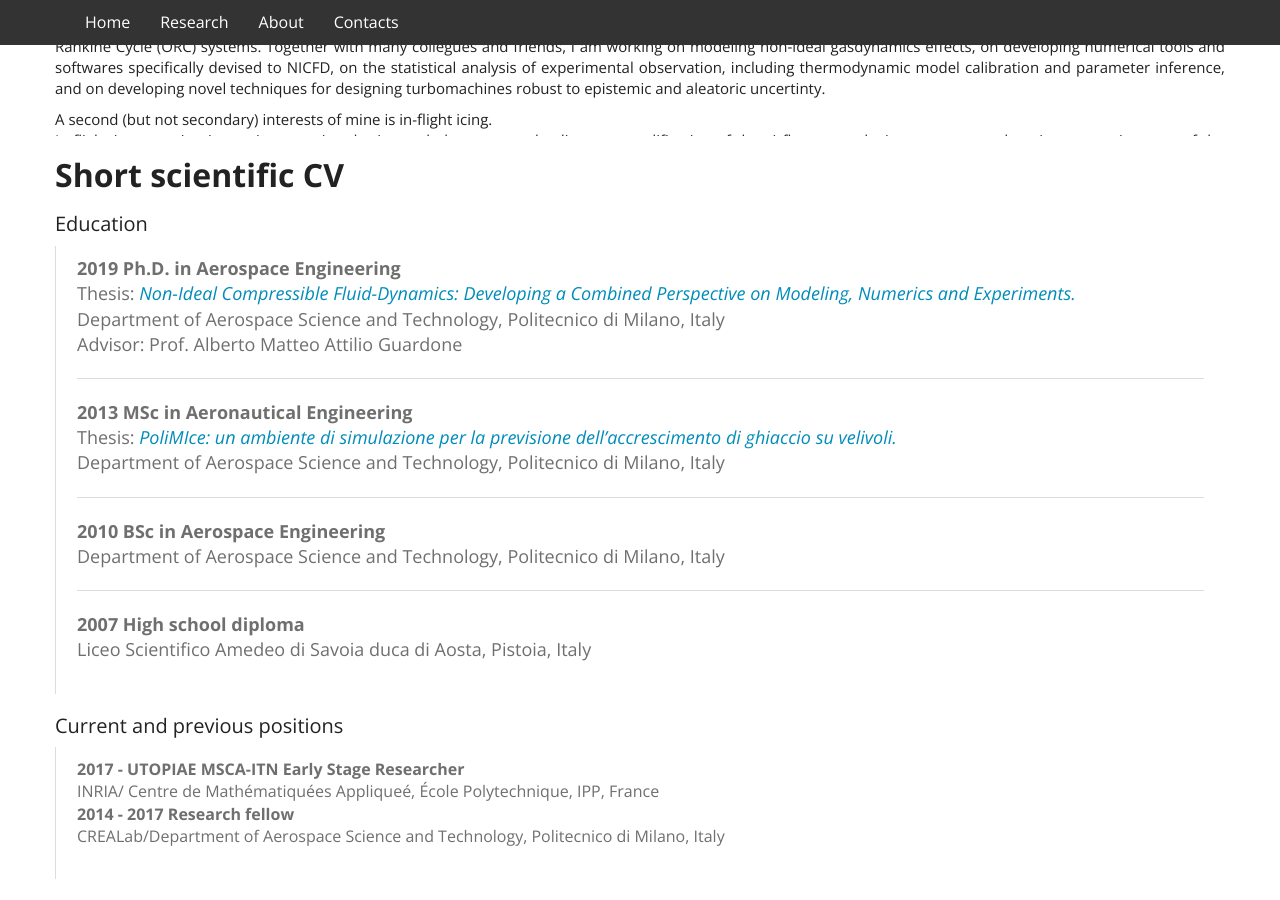
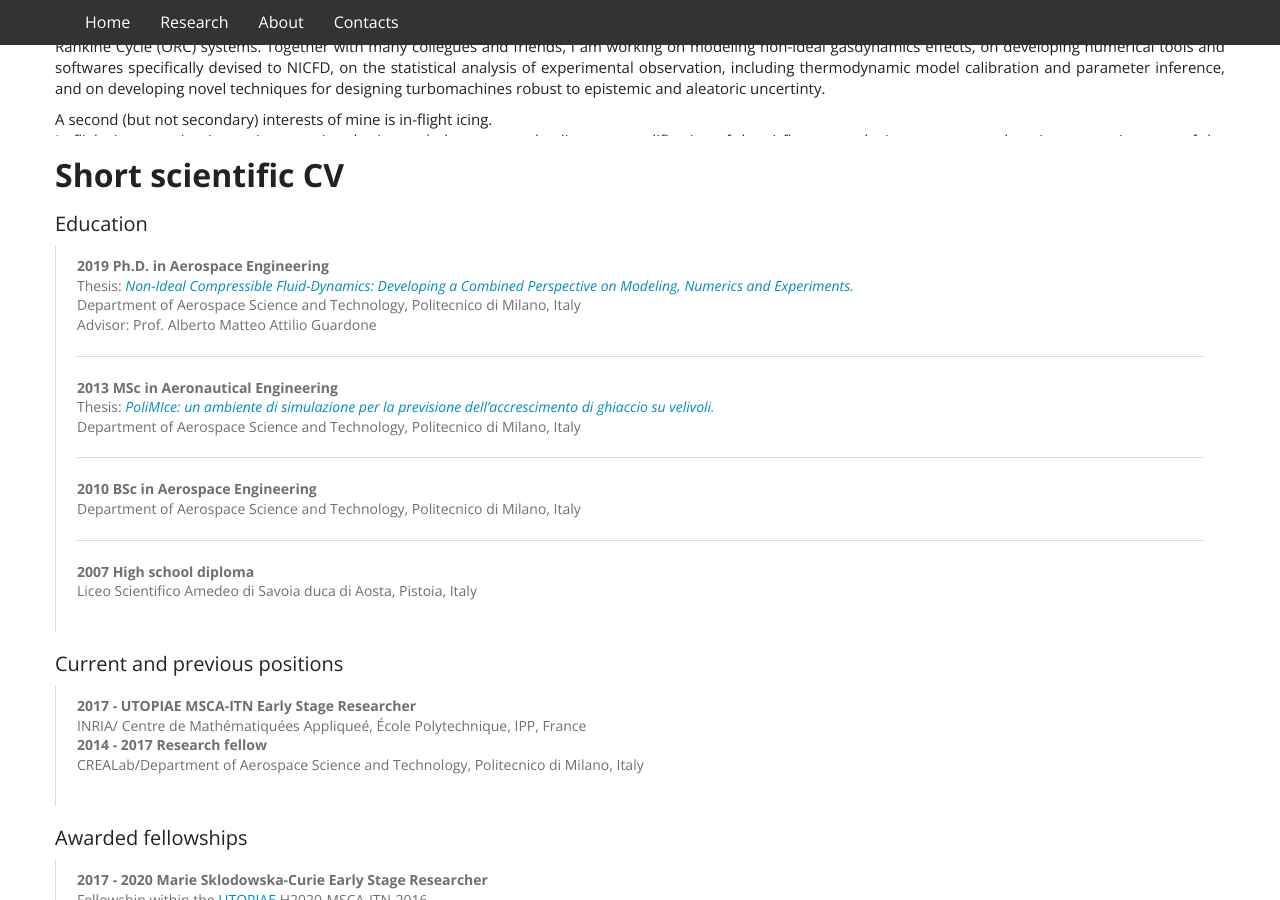
Before and after one commit to LaSerpe/LaSerpe.github.io, a Jekyll site: the page built from index.html, in a window 1280 px wide and 900 px high, scrolled down 839 px. Built offline with Jekyll 4.4.1, drawn with Linux system fonts in a browser that asks for light colours; nearby versions of some CDN libraries; library files that are not in the unit come from our copies.

Commit message:
scroll experiment

```diff
--- a/index.html
+++ b/index.html
@@ -71,7 +71,7 @@
             <h2 class="header-light regular-pad"><b>Short scientific CV</b></h2>
 
             <h2 style="text-align:justify; font-size:20px">Education</h2>
-            <blockquote style="text-align:justify; font-size:18px">
+            <blockquote style="text-align:justify; font-size:14px">
 
 			    <dl>
 			      <dt>2019 <b>Ph.D. in Aerospace Engineering</b></dt>
@@ -100,7 +100,7 @@
 			</blockquote>
 
             <h2 style="text-align:justify; font-size:20px">Current and previous positions</h2>
-            <blockquote style="text-align:justify; font-size:16px">
+            <blockquote style="text-align:justify; font-size:14px">
 
 			    <dl>
 			      <dt>2017 - <b>UTOPIAE MSCA-ITN Early Stage Researcher</b></dt>
```
